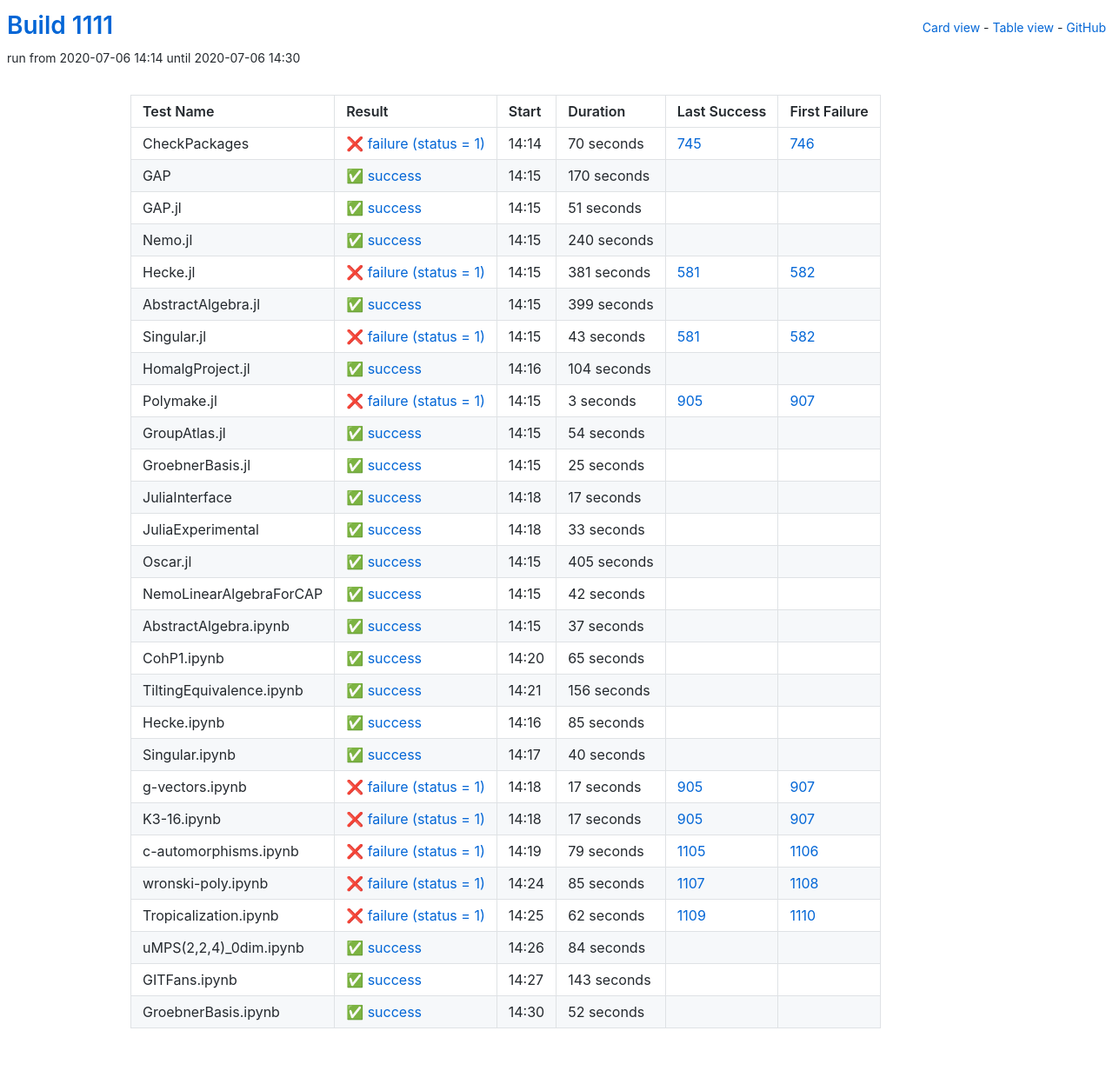
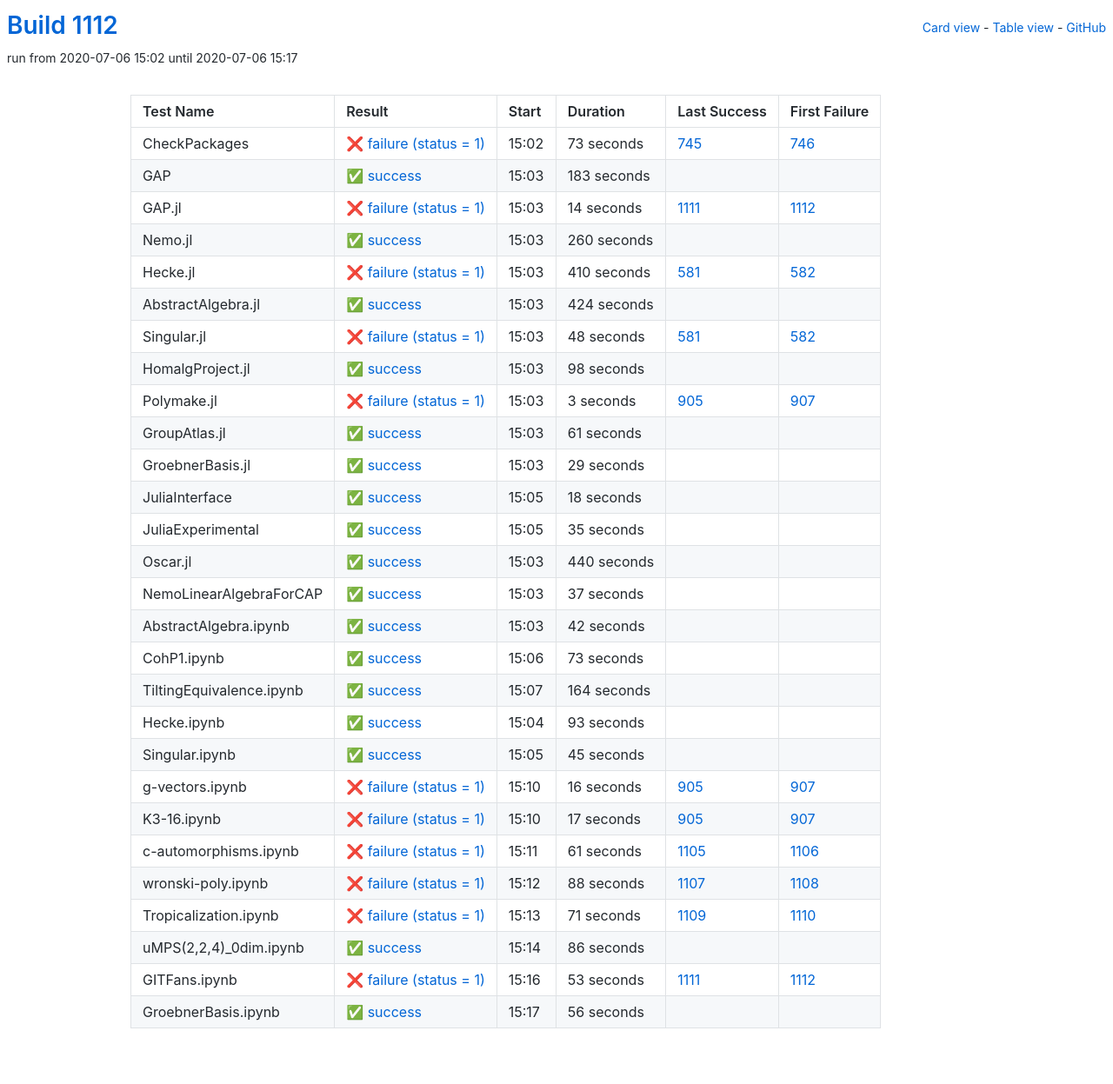
Before and after one commit to oscar-system/oscar-ci-status-1.4, a Jekyll site: the page built from table.html, in a window 1280 px wide. Shown: the whole page at 87% size. Built offline with Jekyll 4.4.1, drawn with Linux system fonts in a browser that asks for light colours.

Commit message:
Build #1112

```diff
--- a/_data/ci.yml
+++ b/_data/ci.yml
@@ -1,6 +1,6 @@
 ---
-build: 1111
-build_url: https://oscarci.mathematik.uni-kl.de/job/oscar-julia-1.4/1111/
+build: 1112
+build_url: https://oscarci.mathematik.uni-kl.de/job/oscar-julia-1.4/1112/
 job: oscar-julia-1.4
 organization: oscar-system
 repo: oscar-ci-status-1.4
@@ -8,104 +8,104 @@ repourl: https://github.com/oscar-system/oscar-ci-status-1.4
 tests:
 - name: CheckPackages
   id: checkpackages
-  log: https://oscarci.mathematik.uni-kl.de/job/oscar-julia-1.4/1111/artifact/logs/build-1111/CheckPackages.log
-  start: 2020-07-06 14:14
+  log: https://oscarci.mathematik.uni-kl.de/job/oscar-julia-1.4/1112/artifact/logs/build-1112/CheckPackages.log
+  start: 2020-07-06 15:02
   success: false
   exitcode: 1
   status: failure
-  duration: 70
+  duration: 73
   last_success: 745
   last_success_url: https://oscarci.mathematik.uni-kl.de/job/oscar-julia-1.4/745/
   first_failure: 746
   first_failure_url: https://oscarci.mathematik.uni-kl.de/job/oscar-julia-1.4/746/
 - name: GAP
   id: gap
-  log: https://oscarci.mathematik.uni-kl.de/job/oscar-julia-1.4/1111/artifact/logs/build-1111/GAP.log
-  start: 2020-07-06 14:15
+  log: https://oscarci.mathematik.uni-kl.de/job/oscar-julia-1.4/1112/artifact/logs/build-1112/GAP.log
+  start: 2020-07-06 15:03
   success: true
   exitcode: 0
   status: success
-  duration: 170
+  duration: 183
   last_success: false
   last_success_url:
   first_failure: false
   first_failure_url:
 - name: GAP.jl
   id: gap-jl
-  log: https://oscarci.mathematik.uni-kl.de/job/oscar-julia-1.4/1111/artifact/logs/build-1111/GAP.jl.log
-  start: 2020-07-06 14:15
+  log: https://oscarci.mathematik.uni-kl.de/job/oscar-julia-1.4/1112/artifact/logs/build-1112/GAP.jl.log
+  start: 2020-07-06 15:03
+  success: false
+  exitcode: 1
+  status: failure
+  duration: 14
+  last_success: 1111
+  last_success_url: https://oscarci.mathematik.uni-kl.de/job/oscar-julia-1.4/1111/
+  first_failure: 1112
+  first_failure_url: https://oscarci.mathematik.uni-kl.de/job/oscar-julia-1.4/1112/
+- name: Nemo.jl
+  id: nemo-jl
+  log: https://oscarci.mathematik.uni-kl.de/job/oscar-julia-1.4/1112/artifact/logs/build-1112/Nemo.jl.log
+  start: 2020-07-06 15:03
   success: true
   exitcode: 0
   status: success
-  duration: 51
-  last_success: false
-  last_success_url:
-  first_failure: false
-  first_failure_url:
-- name: Nemo.jl
-  id: nemo-jl
-  log: https://oscarci.mathematik.uni-kl.de/job/oscar-julia-1.4/1111/artifact/logs/build-1111/Nemo.jl.log
-  start: 2020-07-06 14:15
-  success: true
-  exitcode: 0
-  status: success
-  duration: 240
+  duration: 260
   last_success: false
   last_success_url:
   first_failure: false
   first_failure_url:
 - name: Hecke.jl
   id: hecke-jl
-  log: https://oscarci.mathematik.uni-kl.de/job/oscar-julia-1.4/1111/artifact/logs/build-1111/Hecke.jl.log
-  start: 2020-07-06 14:15
+  log: https://oscarci.mathematik.uni-kl.de/job/oscar-julia-1.4/1112/artifact/logs/build-1112/Hecke.jl.log
+  start: 2020-07-06 15:03
   success: false
   exitcode: 1
   status: failure
-  duration: 381
+  duration: 410
   last_success: 581
   last_success_url: https://oscarci.mathematik.uni-kl.de/job/oscar-julia-1.4/581/
   first_failure: 582
   first_failure_url: https://oscarci.mathematik.uni-kl.de/job/oscar-julia-1.4/582/
 - name: AbstractAlgebra.jl
   id: abstractalgebra-jl
-  log: https://oscarci.mathematik.uni-kl.de/job/oscar-julia-1.4/1111/artifact/logs/build-1111/AbstractAlgebra.jl.log
-  start: 2020-07-06 14:15
+  log: https://oscarci.mathematik.uni-kl.de/job/oscar-julia-1.4/1112/artifact/logs/build-1112/AbstractAlgebra.jl.log
+  start: 2020-07-06 15:03
   success: true
   exitcode: 0
   status: success
-  duration: 399
+  duration: 424
   last_success: false
   last_success_url:
   first_failure: false
   first_failure_url:
 - name: Singular.jl
   id: singular-jl
-  log: https://oscarci.mathematik.uni-kl.de/job/oscar-julia-1.4/1111/artifact/logs/build-1111/Singular.jl.log
-  start: 2020-07-06 14:15
+  log: https://oscarci.mathematik.uni-kl.de/job/oscar-julia-1.4/1112/artifact/logs/build-1112/Singular.jl.log
+  start: 2020-07-06 15:03
   success: false
   exitcode: 1
   status: failure
-  duration: 43
+  duration: 48
   last_success: 581
   last_success_url: https://oscarci.mathematik.uni-kl.de/job/oscar-julia-1.4/581/
   first_failure: 582
   first_failure_url: https://oscarci.mathematik.uni-kl.de/job/oscar-julia-1.4/582/
 - name: HomalgProject.jl
   id: homalgproject-jl
-  log: https://oscarci.mathematik.uni-kl.de/job/oscar-julia-1.4/1111/artifact/logs/build-1111/HomalgProject.jl.log
-  start: 2020-07-06 14:16
+  log: https://oscarci.mathematik.uni-kl.de/job/oscar-julia-1.4/1112/artifact/logs/build-1112/HomalgProject.jl.log
+  start: 2020-07-06 15:03
   success: true
   exitcode: 0
   status: success
-  duration: 104
+  duration: 98
   last_success: false
   last_success_url:
   first_failure: false
   first_failure_url:
 - name: Polymake.jl
   id: polymake-jl
-  log: https://oscarci.mathematik.uni-kl.de/job/oscar-julia-1.4/1111/artifact/logs/build-1111/Polymake.jl.log
-  start: 2020-07-06 14:15
+  log: https://oscarci.mathematik.uni-kl.de/job/oscar-julia-1.4/1112/artifact/logs/build-1112/Polymake.jl.log
+  start: 2020-07-06 15:03
   success: false
   exitcode: 1
   status: failure
@@ -116,68 +116,80 @@ tests:
   first_failure_url: https://oscarci.mathematik.uni-kl.de/job/oscar-julia-1.4/907/
 - name: GroupAtlas.jl
   id: groupatlas-jl
-  log: https://oscarci.mathematik.uni-kl.de/job/oscar-julia-1.4/1111/artifact/logs/build-1111/GroupAtlas.jl.log
-  start: 2020-07-06 14:15
+  log: https://oscarci.mathematik.uni-kl.de/job/oscar-julia-1.4/1112/artifact/logs/build-1112/GroupAtlas.jl.log
+  start: 2020-07-06 15:03
   success: true
   exitcode: 0
   status: success
-  duration: 54
+  duration: 61
   last_success: false
   last_success_url:
   first_failure: false
   first_failure_url:
 - name: GroebnerBasis.jl
   id: groebnerbasis-jl
-  log: https://oscarci.mathematik.uni-kl.de/job/oscar-julia-1.4/1111/artifact/logs/build-1111/GroebnerBasis.jl.log
-  start: 2020-07-06 14:15
+  log: https://oscarci.mathematik.uni-kl.de/job/oscar-julia-1.4/1112/artifact/logs/build-1112/GroebnerBasis.jl.log
+  start: 2020-07-06 15:03
   success: true
   exitcode: 0
   status: success
-  duration: 25
+  duration: 29
   last_success: false
   last_success_url:
   first_failure: false
   first_failure_url:
 - name: JuliaInterface
   id: juliainterface
-  log: https://oscarci.mathematik.uni-kl.de/job/oscar-julia-1.4/1111/artifact/logs/build-1111/JuliaInterface.log
-  start: 2020-07-06 14:18
+  log: https://oscarci.mathematik.uni-kl.de/job/oscar-julia-1.4/1112/artifact/logs/build-1112/JuliaInterface.log
+  start: 2020-07-06 15:05
   success: true
   exitcode: 0
   status: success
-  duration: 17
+  duration: 18
   last_success: false
   last_success_url:
   first_failure: false
   first_failure_url:
 - name: JuliaExperimental
   id: juliaexperimental
-  log: https://oscarci.mathematik.uni-kl.de/job/oscar-julia-1.4/1111/artifact/logs/build-1111/JuliaExperimental.log
-  start: 2020-07-06 14:18
+  log: https://oscarci.mathematik.uni-kl.de/job/oscar-julia-1.4/1112/artifact/logs/build-1112/JuliaExperimental.log
+  start: 2020-07-06 15:05
   success: true
   exitcode: 0
   status: success
-  duration: 33
+  duration: 35
   last_success: false
   last_success_url:
   first_failure: false
   first_failure_url:
 - name: Oscar.jl
   id: oscar-jl
-  log: https://oscarci.mathematik.uni-kl.de/job/oscar-julia-1.4/1111/artifact/logs/build-1111/Oscar.jl.log
-  start: 2020-07-06 14:15
+  log: https://oscarci.mathematik.uni-kl.de/job/oscar-julia-1.4/1112/artifact/logs/build-1112/Oscar.jl.log
+  start: 2020-07-06 15:03
   success: true
   exitcode: 0
   status: success
-  duration: 405
+  duration: 440
   last_success: false
   last_success_url:
   first_failure: false
   first_failure_url:
 - name: NemoLinearAlgebraForCAP
   id: nemolinearalgebraforcap
-  log: https://oscarci.mathematik.uni-kl.de/job/oscar-julia-1.4/1111/artifact/logs/build-1111/NemoLinearAlgebraForCAP.log
-  start: 2020-07-06 14:15
+  log: https://oscarci.mathematik.uni-kl.de/job/oscar-julia-1.4/1112/artifact/logs/build-1112/NemoLinearAlgebraForCAP.log
+  start: 2020-07-06 15:03
+  success: true
+  exitcode: 0
+  status: success
+  duration: 37
+  last_success: false
+  last_success_url:
+  first_failure: false
+  first_failure_url:
+- name: AbstractAlgebra.ipynb
+  id: abstractalgebra-ipynb
+  log: https://oscarci.mathematik.uni-kl.de/job/oscar-julia-1.4/1112/artifact/logs/build-1112/AbstractAlgebra.ipynb.log
+  start: 2020-07-06 15:03
   success: true
   exitcode: 0
   status: success
@@ -186,82 +198,70 @@ tests:
   last_success_url:
   first_failure: false
   first_failure_url:
-- name: AbstractAlgebra.ipynb
-  id: abstractalgebra-ipynb
-  log: https://oscarci.mathematik.uni-kl.de/job/oscar-julia-1.4/1111/artifact/logs/build-1111/AbstractAlgebra.ipynb.log
-  start: 2020-07-06 14:15
+- name: CohP1.ipynb
+  id: cohp1-ipynb
+  log: https://oscarci.mathematik.uni-kl.de/job/oscar-julia-1.4/1112/artifact/logs/build-1112/CohP1.ipynb.log
+  start: 2020-07-06 15:06
   success: true
   exitcode: 0
   status: success
-  duration: 37
-  last_success: false
-  last_success_url:
-  first_failure: false
-  first_failure_url:
-- name: CohP1.ipynb
-  id: cohp1-ipynb
-  log: https://oscarci.mathematik.uni-kl.de/job/oscar-julia-1.4/1111/artifact/logs/build-1111/CohP1.ipynb.log
-  start: 2020-07-06 14:20
-  success: true
-  exitcode: 0
-  status: success
-  duration: 65
+  duration: 73
   last_success: false
   last_success_url:
   first_failure: false
   first_failure_url:
 - name: TiltingEquivalence.ipynb
   id: tiltingequivalence-ipynb
-  log: https://oscarci.mathematik.uni-kl.de/job/oscar-julia-1.4/1111/artifact/logs/build-1111/TiltingEquivalence.ipynb.log
-  start: 2020-07-06 14:21
+  log: https://oscarci.mathematik.uni-kl.de/job/oscar-julia-1.4/1112/artifact/logs/build-1112/TiltingEquivalence.ipynb.log
+  start: 2020-07-06 15:07
   success: true
   exitcode: 0
   status: success
-  duration: 156
+  duration: 164
   last_success: false
   last_success_url:
   first_failure: false
   first_failure_url:
 - name: Hecke.ipynb
   id: hecke-ipynb
-  log: https://oscarci.mathematik.uni-kl.de/job/oscar-julia-1.4/1111/artifact/logs/build-1111/Hecke.ipynb.log
-  start: 2020-07-06 14:16
+  log: https://oscarci.mathematik.uni-kl.de/job/oscar-julia-1.4/1112/artifact/logs/build-1112/Hecke.ipynb.log
+  start: 2020-07-06 15:04
   success: true
   exitcode: 0
   status: success
-  duration: 85
+  duration: 93
   last_success: false
   last_success_url:
   first_failure: false
   first_failure_url:
 - name: Singular.ipynb
   id: singular-ipynb
-  log: https://oscarci.mathematik.uni-kl.de/job/oscar-julia-1.4/1111/artifact/logs/build-1111/Singular.ipynb.log
-  start: 2020-07-06 14:17
+  log: https://oscarci.mathematik.uni-kl.de/job/oscar-julia-1.4/1112/artifact/logs/build-1112/Singular.ipynb.log
+  start: 2020-07-06 15:05
   success: true
   exitcode: 0
   status: success
-  duration: 40
+  duration: 45
   last_success: false
   last_success_url:
   first_failure: false
   first_failure_url:
 - name: g-vectors.ipynb
   id: g-vectors-ipynb
-  log: https://oscarci.mathematik.uni-kl.de/job/oscar-julia-1.4/1111/artifact/logs/build-1111/g-vectors.ipynb.log
-  start: 2020-07-06 14:18
+  log: https://oscarci.mathematik.uni-kl.de/job/oscar-julia-1.4/1112/artifact/logs/build-1112/g-vectors.ipynb.log
+  start: 2020-07-06 15:10
   success: false
   exitcode: 1
   status: failure
-  duration: 17
+  duration: 16
   last_success: 905
   last_success_url: https://oscarci.mathematik.uni-kl.de/job/oscar-julia-1.4/905/
   first_failure: 907
   first_failure_url: https://oscarci.mathematik.uni-kl.de/job/oscar-julia-1.4/907/
 - name: K3-16.ipynb
   id: k3-16-ipynb
-  log: https://oscarci.mathematik.uni-kl.de/job/oscar-julia-1.4/1111/artifact/logs/build-1111/K3-16.ipynb.log
-  start: 2020-07-06 14:18
+  log: https://oscarci.mathematik.uni-kl.de/job/oscar-julia-1.4/1112/artifact/logs/build-1112/K3-16.ipynb.log
+  start: 2020-07-06 15:10
   success: false
   exitcode: 1
   status: failure
@@ -272,73 +272,73 @@ tests:
   first_failure_url: https://oscarci.mathematik.uni-kl.de/job/oscar-julia-1.4/907/
 - name: c-automorphisms.ipynb
   id: c-automorphisms-ipynb
-  log: https://oscarci.mathematik.uni-kl.de/job/oscar-julia-1.4/1111/artifact/logs/build-1111/c-automorphisms.ipynb.log
-  start: 2020-07-06 14:19
+  log: https://oscarci.mathematik.uni-kl.de/job/oscar-julia-1.4/1112/artifact/logs/build-1112/c-automorphisms.ipynb.log
+  start: 2020-07-06 15:11
   success: false
   exitcode: 1
   status: failure
-  duration: 79
+  duration: 61
   last_success: 1105
   last_success_url: https://oscarci.mathematik.uni-kl.de/job/oscar-julia-1.4/1105/
   first_failure: 1106
   first_failure_url: https://oscarci.mathematik.uni-kl.de/job/oscar-julia-1.4/1106/
 - name: wronski-poly.ipynb
   id: wronski-poly-ipynb
-  log: https://oscarci.mathematik.uni-kl.de/job/oscar-julia-1.4/1111/artifact/logs/build-1111/wronski-poly.ipynb.log
-  start: 2020-07-06 14:24
+  log: https://oscarci.mathematik.uni-kl.de/job/oscar-julia-1.4/1112/artifact/logs/build-1112/wronski-poly.ipynb.log
+  start: 2020-07-06 15:12
   success: false
   exitcode: 1
   status: failure
-  duration: 85
+  duration: 88
   last_success: 1107
   last_success_url: https://oscarci.mathematik.uni-kl.de/job/oscar-julia-1.4/1107/
   first_failure: 1108
   first_failure_url: https://oscarci.mathematik.uni-kl.de/job/oscar-julia-1.4/1108/
 - name: Tropicalization.ipynb
   id: tropicalization-ipynb
-  log: https://oscarci.mathematik.uni-kl.de/job/oscar-julia-1.4/1111/artifact/logs/build-1111/Tropicalization.ipynb.log
-  start: 2020-07-06 14:25
+  log: https://oscarci.mathematik.uni-kl.de/job/oscar-julia-1.4/1112/artifact/logs/build-1112/Tropicalization.ipynb.log
+  start: 2020-07-06 15:13
   success: false
   exitcode: 1
   status: failure
-  duration: 62
+  duration: 71
   last_success: 1109
   last_success_url: https://oscarci.mathematik.uni-kl.de/job/oscar-julia-1.4/1109/
   first_failure: 1110
   first_failure_url: https://oscarci.mathematik.uni-kl.de/job/oscar-julia-1.4/1110/
 - name: uMPS(2,2,4)_0dim.ipynb
   id: umps-2-2-4-0dim-ipynb
-  log: https://oscarci.mathematik.uni-kl.de/job/oscar-julia-1.4/1111/artifact/logs/build-1111/uMPS-2-2-4-_0dim.ipynb.log
-  start: 2020-07-06 14:26
+  log: https://oscarci.mathematik.uni-kl.de/job/oscar-julia-1.4/1112/artifact/logs/build-1112/uMPS-2-2-4-_0dim.ipynb.log
+  start: 2020-07-06 15:14
   success: true
   exitcode: 0
   status: success
-  duration: 84
+  duration: 86
   last_success: false
   last_success_url:
   first_failure: false
   first_failure_url:
 - name: GITFans.ipynb
   id: gitfans-ipynb
-  log: https://oscarci.mathematik.uni-kl.de/job/oscar-julia-1.4/1111/artifact/logs/build-1111/GITFans.ipynb.log
-  start: 2020-07-06 14:27
+  log: https://oscarci.mathematik.uni-kl.de/job/oscar-julia-1.4/1112/artifact/logs/build-1112/GITFans.ipynb.log
+  start: 2020-07-06 15:16
+  success: false
+  exitcode: 1
+  status: failure
+  duration: 53
+  last_success: 1111
+  last_success_url: https://oscarci.mathematik.uni-kl.de/job/oscar-julia-1.4/1111/
+  first_failure: 1112
+  first_failure_url: https://oscarci.mathematik.uni-kl.de/job/oscar-julia-1.4/1112/
+- name: GroebnerBasis.ipynb
+  id: groebnerbasis-ipynb
+  log: https://oscarci.mathematik.uni-kl.de/job/oscar-julia-1.4/1112/artifact/logs/build-1112/GroebnerBasis.ipynb.log
+  start: 2020-07-06 15:17
   success: true
   exitcode: 0
   status: success
-  duration: 143
+  duration: 56
   last_success: false
   last_success_url:
   first_failure: false
   first_failure_url:
-- name: GroebnerBasis.ipynb
-  id: groebnerbasis-ipynb
-  log: https://oscarci.mathematik.uni-kl.de/job/oscar-julia-1.4/1111/artifact/logs/build-1111/GroebnerBasis.ipynb.log
-  start: 2020-07-06 14:30
-  success: true
-  exitcode: 0
-  status: success
-  duration: 52
-  last_success: false
-  last_success_url:
-  first_failure: false
-  first_failure_url:
```
Also changed, not shown: README.md.
